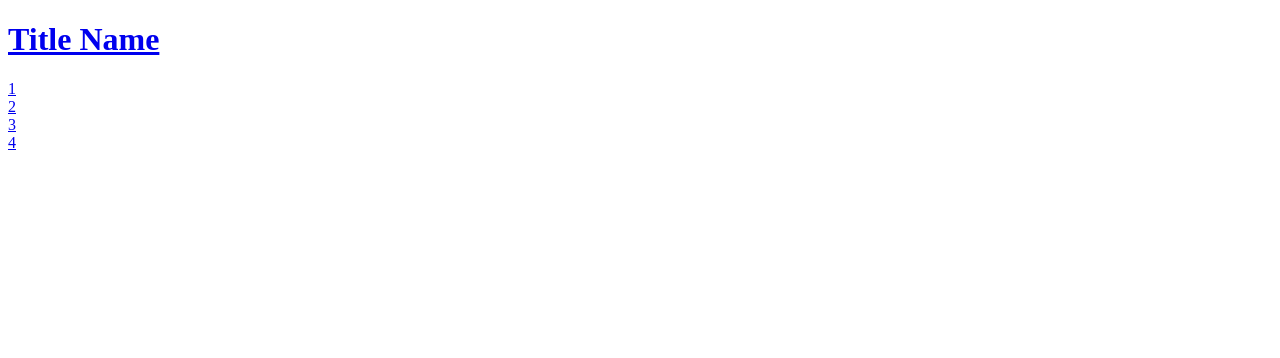
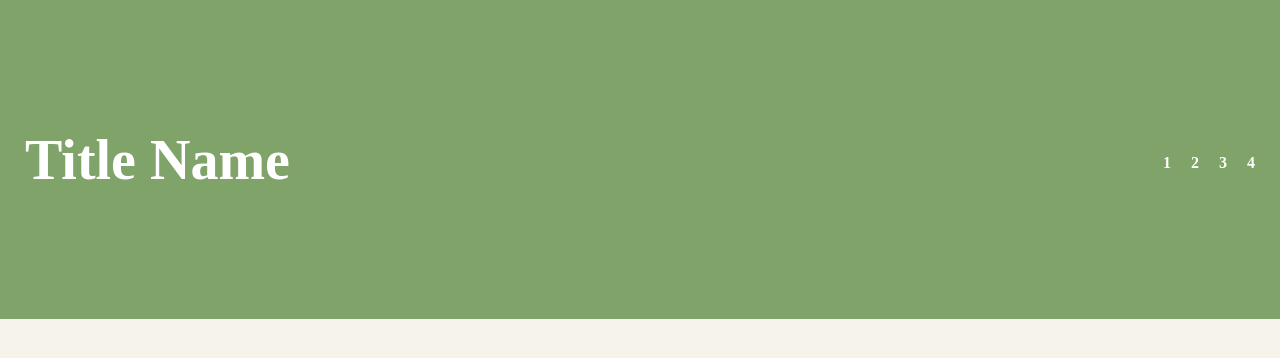
Before and after one commit to richardkuo2002/MTSU_Web, a plain HTML site: page index.html in a window 1280 px wide. Drawn offline with Linux system fonts and the light colour scheme.

Commit message:
Update index.html

```diff
--- a/index.html
+++ b/index.html
@@ -4,9 +4,9 @@
         <meta charset="UTF-8">
         <meta http-equiv="X-UA-Compatible" content="IE=edge">
         <meta name="viewport" content="width=device-width, initial-scale=1.0">
-        <link herf="assets/css/basic.css" rel="stylesheet" type="text/css" />
-        <link herf="assets/css/index.css" rel="stylesheet" type="text/css" />
         <title>Title</title>
+        <link href="assets/css/basic.css" rel="stylesheet" type="text/css" />
+        <link href="assets/css/index.css" rel="stylesheet" type="text/css" />
         <script src="assets/js/header.js"></script>
     </head>
     <body>
```
